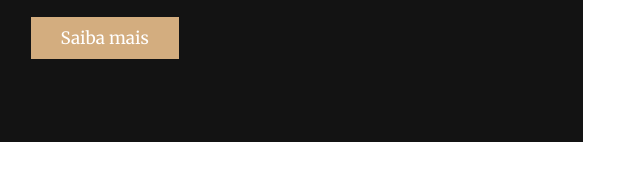
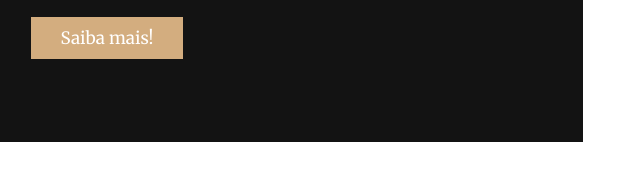
Before and after one commit to FascinaDu/cafeteria, a plain HTML site: page index.html in a window 1280 px wide. Shown: the part 1184-1353 px from the top of the page, 637-1277 px from the left. Drawn offline with Linux system fonts and the light colour scheme.

Commit message:
Update index.html

```diff
--- a/index.html
+++ b/index.html
@@ -50,7 +50,7 @@
                 <h3>O que faz nosso café especial?</h3>
                 <p>Nosso café é especial porque usamos grãos selecionados, torra artesanal e preparo cuidadoso. Cada xícara é feita com paixão, garantindo um sabor equilibrado e um aroma irresistível.</p>
                 <p>Ele se destaca pela qualidade dos grãos, torra no ponto certo e um preparo feito com carinho, resultando em um sabor único e marcante.</p>
-                <a class="botao-link">Saiba mais</a>
+                <a class="botao-link">Saiba mais!</a>
             </div>
 
         </div>
```
